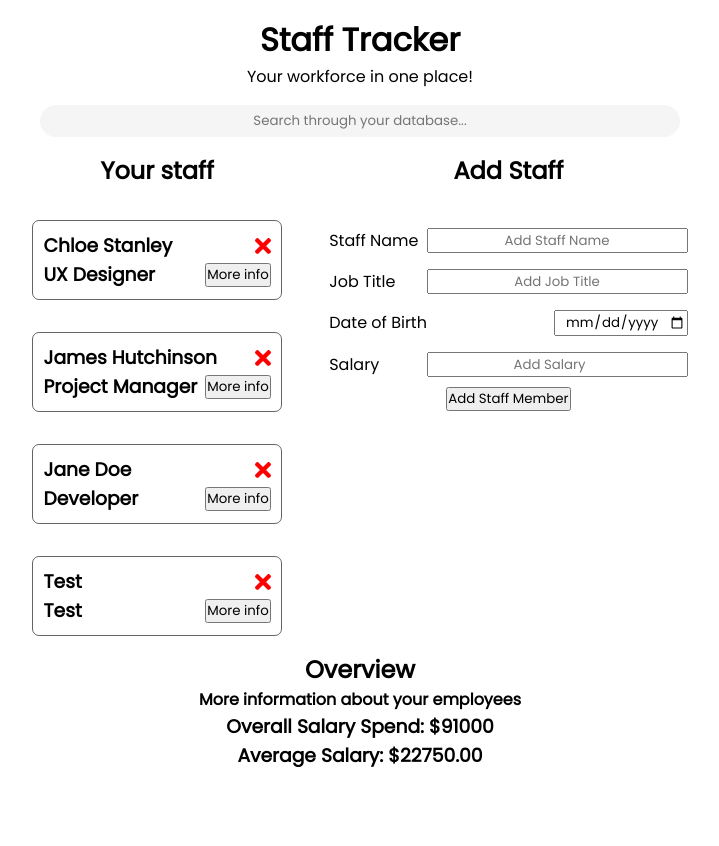
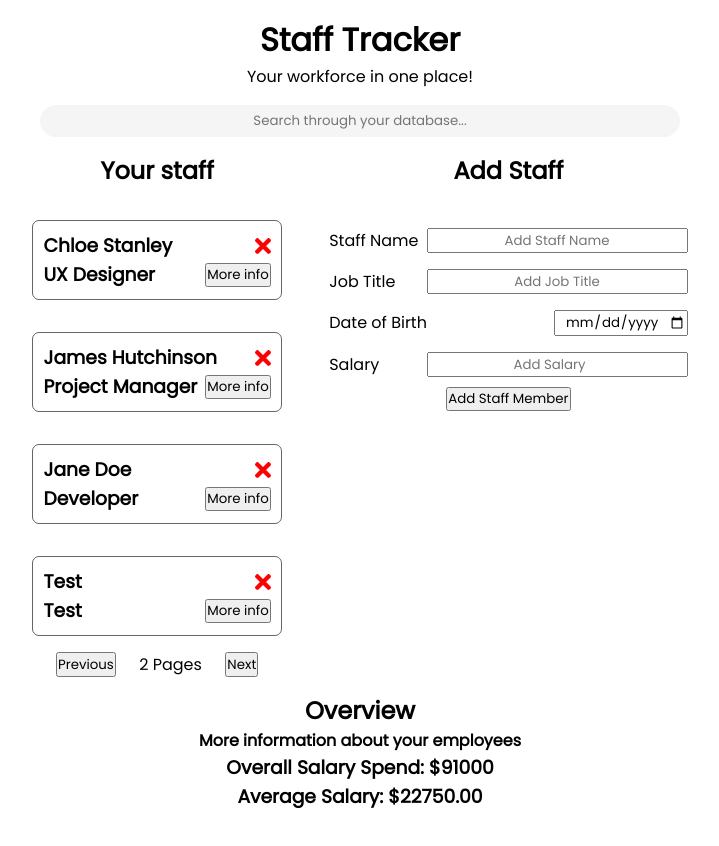
Before and after one commit to JosephO1992/react-staff-tracker, a React (Create React App) app: page / in a window 1280 px wide. Shown: the top 846 px of the page, without its empty margins (280-999 px from the left). Built offline with nearby package versions, Linux system fonts and the light colour scheme; data requests are answered from the project's data file.

Commit message:
Adding Pagination. numOfStaff is now in app.js

```diff
--- a/src/App.js
+++ b/src/App.js
@@ -1,136 +1,132 @@
-import { useState, useEffect } from 'react'
-import PropTypes from 'prop-types'
-import Header from './components/Header'
-import SearchBar from './components/SearchBar'
-import StaffList from './components/StaffList'
-import AddStaff from './components/AddStaff'
-import Dashboard from './components/Dashboard'
+import { useState, useEffect } from "react";
+import PropTypes from "prop-types";
+import Header from "./components/Header";
+import SearchBar from "./components/SearchBar";
+import StaffList from "./components/StaffList";
+import AddStaff from "./components/AddStaff";
+import Dashboard from "./components/Dashboard";
 
 function App() {
-  const [staffMembers, setStaff ] = useState(
-    [
+	const [staffMembers, setStaff] = useState([]);
+
+  const numOfStaff = staffMembers.length
 
 
-]
-
-)
 
 	// Get tasks
 
 	useEffect(() => {
 		const getStaff = async () => {
-    const staffFromServer = await fetchStaff()
+			const staffFromServer = await fetchStaff();
 
-    setStaff(staffFromServer)
-  }
+			setStaff(staffFromServer);
+		};
 
-  getStaff()
-}, [])
-
+		getStaff();
+	}, []);
 
 	// Fetch Staff
 
 	const fetchStaff = async () => {
-    const res = await fetch('http://localhost:5000/staff')
-    const data = await res.json()
-
+		const res = await fetch("http://localhost:5000/staff");
+		const data = await res.json();
 
 		return data;
-
-  }
+	};
 
 	// Add Staff
 
 	const addStaff = async (staff) => {
-  const res = await fetch('http://localhost:5000/staff', {
-    method: 'POST',
+		const res = await fetch("http://localhost:5000/staff", {
+			method: "POST",
 			headers: {
-      'Content-Type': 'application/json'
+				"Content-Type": "application/json",
 			},
-    body: JSON.stringify(staff)
-  })
+			body: JSON.stringify(staff),
+		});
 
-  const data = await res.json()
+		const data = await res.json();
 
-  setStaff([...staffMembers, data])
+		setStaff([...staffMembers, data]);
 
 		// const id = Math.floor(Math.random() * 10000 ) + 1
 		// const newStaff = {id, ...staff}
 		// setStaff([...staffMembers, newStaff])
-}
+	};
 
 	// Delete Staff
 
-const deleteStaff = async (id) =>  {
+	const deleteStaff = async (id) => {
 		await fetch(`http://localhost:5000/staff/${id}`, {
-    method: 'DELETE'
-  })
+			method: "DELETE",
+		});
 
-  setStaff(staffMembers.filter((staff) => staff.id !== id)) // filters through the staffMembers array, then returns out any id's that aren't equal to the id passed in.
-}
+		setStaff(staffMembers.filter((staff) => staff.id !== id)); // filters through the staffMembers array, then returns out any id's that aren't equal to the id passed in.
+	};
 
 	// Toggle more info
 
 	const displayInfo = (id) => {
-  setStaff(staffMembers.map((staff) => staff.id === id ? {...staff, open: !staff.open} : staff)) // id of the component is passed into the function. Then the staffMembers data is mapped through, if the staff.id (specific to the actually staffItem) is the same as the ID we are mapping through. We want to then use the spread operator to copy the existing props, apart from open, which will be set to the opposite of whatever it's already set to.
-}
+		setStaff(
+			staffMembers.map((staff) =>
+				staff.id === id ? { ...staff, open: !staff.open } : staff
+			)
+		); // id of the component is passed into the function. Then the staffMembers data is mapped through, if the staff.id (specific to the actually staffItem) is the same as the ID we are mapping through. We want to then use the spread operator to copy the existing props, apart from open, which will be set to the opposite of whatever it's already set to.
+	};
 
 	// Search
 
 	const search = (searchInput) => {
-
-  console.log( searchInput)
-}
+		console.log(searchInput);
+	};
 
 	staffMembers.defaultProps = {
-  open: false
-}
+		open: false,
+	};
 
 	staffMembers.PropTypes = {
 		name: PropTypes.string,
 		title: PropTypes.string,
 		dob: PropTypes.string,
-  salary: PropTypes.number
-}
+		salary: PropTypes.number,
+	};
 
 	// Dashboard component logic
 
-let salaries = staffMembers.map((staffMember) => { // maps through our staffMember array and returns just the salary into a new array salaries. Note: staffMember arg can be named anything.
+	let salaries = staffMembers.map((staffMember) => {
+		// maps through our staffMember array and returns just the salary into a new array salaries. Note: staffMember arg can be named anything.
 
-  return staffMember.salary
+		return staffMember.salary;
+	});
 
-})
+	const salarySpend = salaries.reduce((acc, it) => acc + it, 0);
 
-const salarySpend = salaries.reduce((acc, it) => acc + it, 0)
-
-// console.log(staffMembers.length)
-
-
-
-
-
+	// console.log(staffMembers.length);
 
 	return (
 		<div className="App">
 			<div className="app-container">
 				<header className="App-header">
 					<Header />
-        <SearchBar onSearch={search}/>
+					<SearchBar onSearch={search} />
 				</header>
-      <div className='container'>
-      <StaffList  staffMembers={staffMembers} onDelete={deleteStaff} onDisplay={displayInfo}/>
+				<div className="container">
+					<StaffList
+						staffMembers={staffMembers}
+						onDelete={deleteStaff}
+						onDisplay={displayInfo}
+            numOfStaff={numOfStaff}
+					/>
 					<div>
 						<div>
-
-        <AddStaff onAdd={addStaff}/>
+							<AddStaff onAdd={addStaff} />
 						</div>
 					</div>
 				</div>
 				<div className="dashboard">
-        <Dashboard salarySpend={salarySpend} staffMembers={staffMembers}/>
+					<Dashboard salarySpend={salarySpend} numOfStaff={numOfStaff} />
 				</div>
 			</div>
-
 		</div>
 	);
 }
--- a/src/components/AddStaff.js
+++ b/src/components/AddStaff.js
@@ -1,6 +1,4 @@
 import {useState} from 'react'
-
-
 
 export const AddStaff = ({onAdd}) => {
 
--- a/src/components/Dashboard.js
+++ b/src/components/Dashboard.js
@@ -1,10 +1,10 @@
-export const Dashboard = ({salarySpend, staffMembers}) => {
+export const Dashboard = ({salarySpend, numOfStaff}) => {
     return (
         <div>
             <h2>Overview</h2>
             <h4>More information about your employees</h4>
             <h3>Overall Salary Spend: ${salarySpend}</h3>
-            <h3>Average Salary: ${(salarySpend / staffMembers.length).toFixed(2)}</h3>
+            <h3>Average Salary: ${(salarySpend / numOfStaff).toFixed(2)}</h3>
         </div>
     )
 }
--- /dev/null
+++ b/src/components/PaginationBar.js
@@ -0,0 +1,33 @@
+
+
+const PaginationBar = ({numOfStaff}) => {
+
+    // Pagination:
+
+    // I need to know the number of items in the array (StaffMembers) this logic has been completed and passed down from App.js
+
+
+
+    // Set how many people I will display by default
+
+    const staffPerPage = 3
+
+    // Divide the number of people in the array by the default number to show, this will give me the number of pages
+
+    const pagesToShow = Math.ceil(numOfStaff / staffPerPage) // We always need the number rounded up.
+
+
+    // When the user clicks previous of next button, it will load the previous load of people.
+
+    return (
+        <div className="container pagination-bar">
+            <button>Previous</button>
+            <p>{pagesToShow} Pages</p>
+            <button>Next</button>
+        </div>
+    )
+}
+
+
+
+export default PaginationBar
--- a/src/components/SearchBar.js
+++ b/src/components/SearchBar.js
@@ -6,7 +6,7 @@ function SearchBar({onSearch}) {
     const setInput = (e) => {
         setSearch(e.target.value.toLowerCase())
 
-        onSearch( {search} )
+        onSearch( {search:e.target.value.toLowerCase()} )
 
     }
 
--- a/src/components/StaffList.js
+++ b/src/components/StaffList.js
@@ -1,6 +1,7 @@
 import Staff from './Staff'
+import PaginationBar from './PaginationBar'
 
-const StaffList = ( {staffMembers, onDelete, onDisplay} ) => {
+const StaffList = ( {staffMembers, onDelete, onDisplay, numOfStaff} ) => {
 
     return (
 
@@ -9,6 +10,10 @@ const StaffList = ( {staffMembers, onDelete, onDisplay} ) => {
             <div className="container-vertical staff-container">
             {staffMembers.map((staff, index) => (
             <Staff key={index} staff={staff} onDelete={onDelete} onDisplay={onDisplay} />))}
+            <div >
+
+            <PaginationBar numOfStaff={numOfStaff}/>
+            </div>
             </div>
 
         </div>
--- a/src/index.css
+++ b/src/index.css
@@ -87,3 +87,7 @@ color: 'red'
     margin-top: 1rem;
     min-height: 75vh;
 }
+
+.pagination-bar {
+    margin-top: 1rem;
+}
```
Lines whose indentation alone changed are shown as unchanged.
